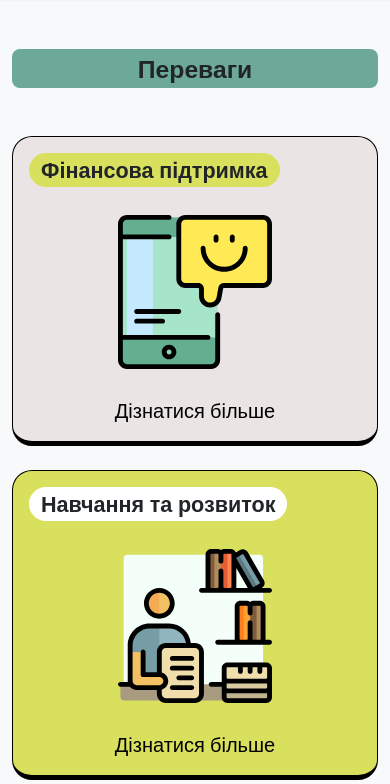
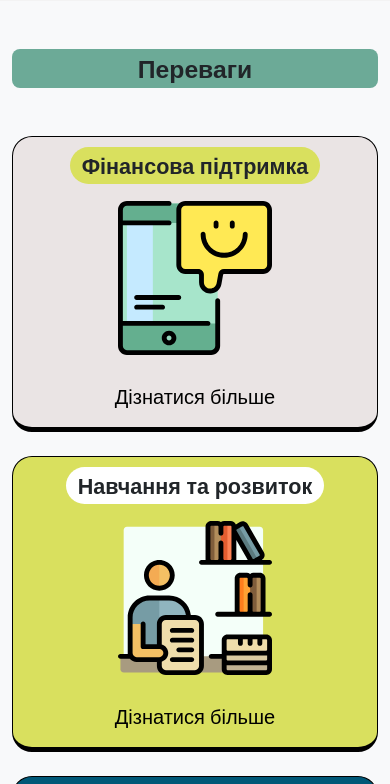
Before and after one commit to sashokpilipok7/dgl-web, a plain HTML site: page public/index.html in a window 390 px wide. Shown: the part 960-1744 px from the top of the page. Drawn offline with nearby package versions, Linux system fonts and the light colour scheme.

Commit message:
fix: hot fix

```diff
--- a/public/style.css
+++ b/public/style.css
@@ -519,5 +519,11 @@ footer{
       text-align: center;
       display: block;
     }
+    .card-body{
+      text-align: center;
+    }
+      .card-title {
+        display: inline;
+      }
   }
 }
```
